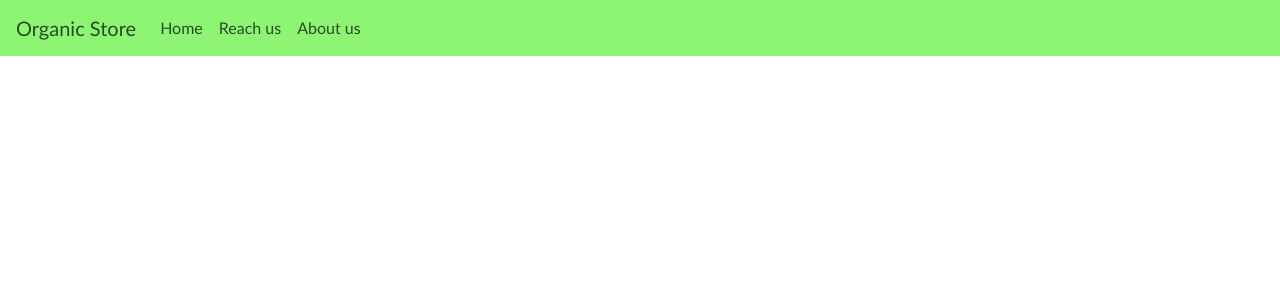
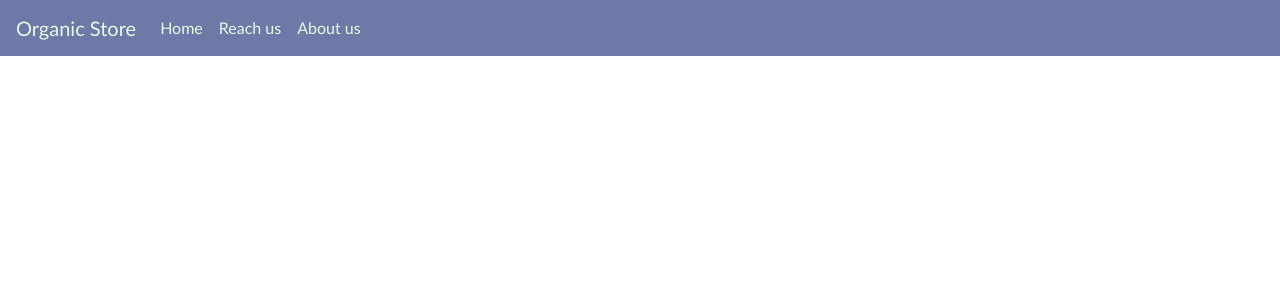
Before and after one commit to vinodh1988/cart-app, a React (Create React App) app: page / in a window 1280 px wide. Shown: the top 300 px of the page. Built offline with nearby package versions, Linux system fonts and the light colour scheme.

Commit message:
three-component-created

```diff
--- a/package.json
+++ b/package.json
@@ -13,6 +13,7 @@
     "popper.js": "^1.16.1",
     "react": "^17.0.1",
     "react-dom": "^17.0.1",
+    "react-router-dom": "^5.2.0",
     "react-scripts": "4.0.0",
     "web-vitals": "^0.2.4"
   },
--- a/src/App.css
+++ b/src/App.css
@@ -1,26 +1,31 @@
 .bg-green{
-  background-color: rgb(141, 245, 115);
+  background-color: rgb(109, 122, 168);
 }
 
 a{
-  color: rgb(71, 121, 71) !important;
+  color: rgb(136, 147, 156) !important;
   font-family: 'Gill Sans', 'Gill Sans MT', Calibri, 'Trebuchet MS', sans-serif !important;
 }
 a:link {
-  color: rgb(41, 75, 35) !important;
+  color: rgb(234, 248, 231) !important;
 }
 
 /* visited link */
 a:visited {
-  color: rgb(27, 61, 27) !important;
+  color: rgb(232, 233, 247) !important;
 }
 
+.content{
+  margin-top: 20px;
+  padding: 30px;
+  overflow: hidden;
+}
 /* mouse over link */
 a:hover {
-  color: rgb(30, 190, 52) !important;
+  color: rgb(194, 204, 219) !important;
 }
 
 /* selected link */
 a:active {
-  color: rgb(37, 94, 40) !important;
+  color: rgb(242, 244, 250) !important;
 }
--- a/src/App.js
+++ b/src/App.js
@@ -31,6 +31,10 @@ class App extends React.Component
           </li>
         </ul>
       </nav>
+      <div class="content">
+
+
+      </div>
 
         </div>
       );
```
Also changed, not shown: src/component/About.js (added, +12 -0 lines), src/component/Contact.js (added, +12 -0 lines), src/component/Home.js (added, +12 -0 lines), 1 other file (tests, documents, lock files or other folders).
